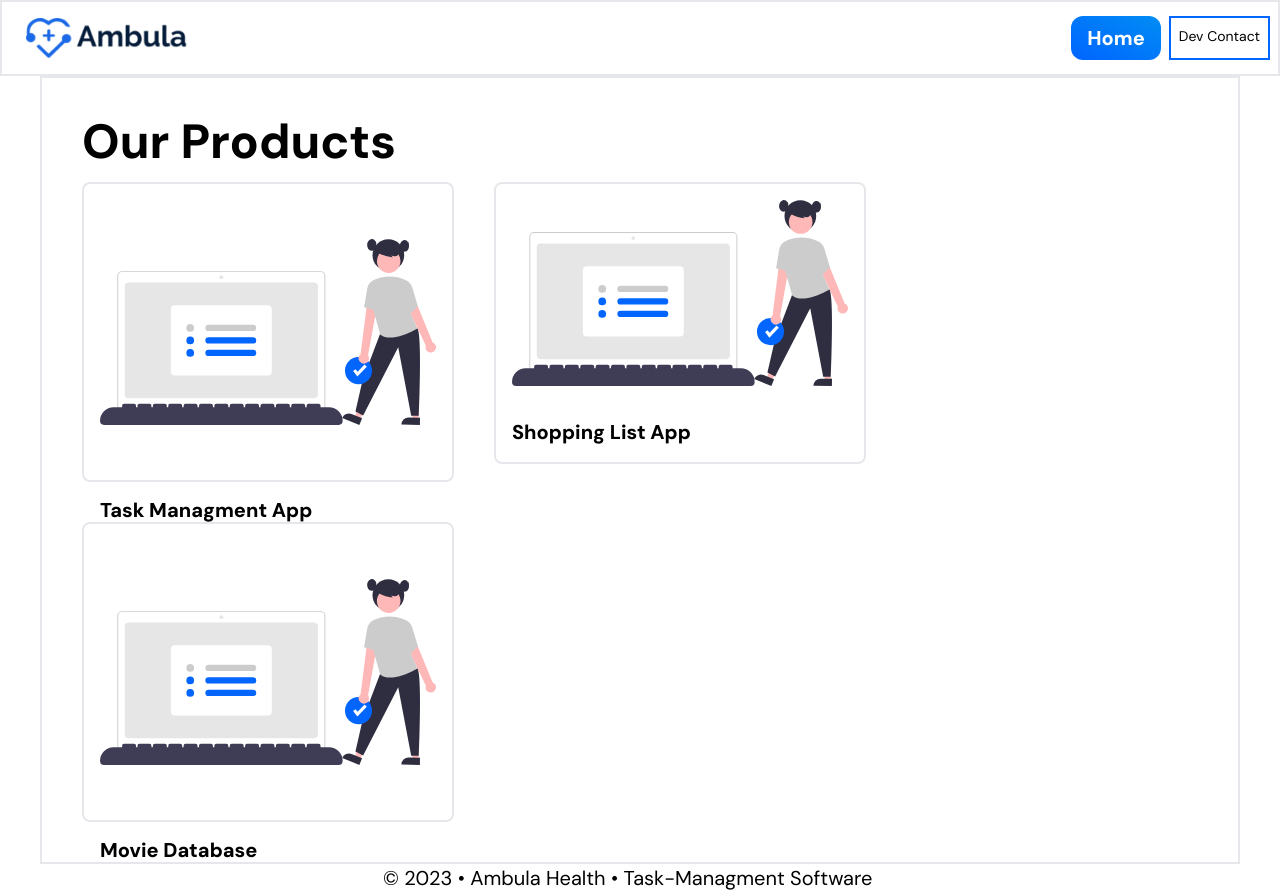
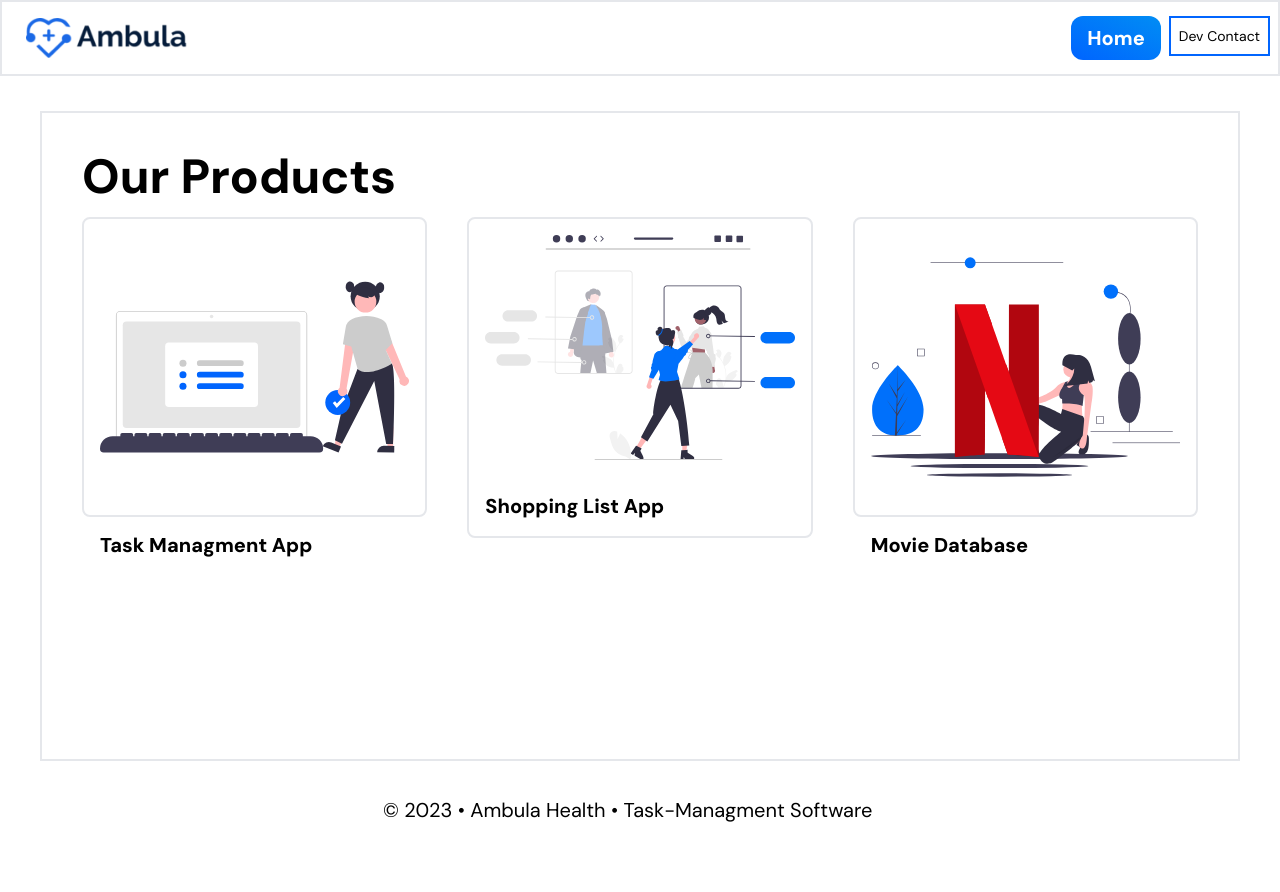
Before and after one commit to kunalshokeen051/ambula, a Next.js app: page /home in a window 1280 px wide. After the commit the page ends 824 px from the top, so only its background shows below. Built offline with nearby package versions, Linux system fonts and the light colour scheme.

Commit message:
minor changes

```diff
--- a/Components/Footer.js
+++ b/Components/Footer.js
@@ -6,7 +6,7 @@ const Footer = () => {
   const router = useRouter();
 
   return (
-    <div className='w-full bg-black/70 md:h-[80px] py-4 h-fit'>
+    <div className='w-full bg-slate-600 md:h-[80px] py-4 h-fit'>
       <div className="flex h-full items-center">
         <div className="flex md:flex-row flex-col items-center px-4 md:gap-10 gap-4 h-full w-1/2 text-white text-xl">
           <h3  onClick={() =>{router.push("/home")}} className='hover:text-blue cursor-pointer transition-all duration-300 '>Our Products</h3>
--- a/Components/Header.js
+++ b/Components/Header.js
@@ -20,9 +20,11 @@ const Header = () => {
     <div className="button text-xl" onClick={() =>{router.push('/home')}}>
     Home
     </div>
+    <a href="https://kunalshokeen.tech/" target='_blank' className="">
     <div className=' border-2 border-blue p-2 hover:bg-blue hover:text-white transition-all duration-300 ease-in rounded-xl text-sm md:text-xl' >
-      <a href="https://kunalshokeen.tech/" target='_blank' className="">Dev Contact</a>
+     Dev Contact
     </div>
+    </a>
     </div>
     </div>
   )
--- a/pages/about.js
+++ b/pages/about.js
@@ -6,7 +6,7 @@ const AboutUs = () => {
 const router = useRouter();
 
   return (
-    <div className="flex flex-col items-center justify-center py-10">
+    <div className="flex flex-col min-h-[calc(100vh-80px)] items-center justify-center py-10">
       <h2 className="text-3xl font-bold mb-4">About Us</h2>
       <div className="flex flex-col md:flex-row items-center justify-center space-y-8 md:space-y-0 md:space-x-16">
         <div className="max-w-xs">
--- a/pages/cs.js
+++ /dev/null
@@ -1,19 +0,0 @@
-import React from 'react'
-import { useRouter } from 'next/router';
-
-const ComingSoon = () => {
-
-    const router = useRouter();
-
-    return (
-        <div className='w-full flex bg-coming-soon bg-no-repeat bg-center justify-center items-center h-screen px-10'>
-            <div className="flex flex-col gap-4 text-2xl items-center justify-center">
-                <h1 className='text-8xl text-blue'>Coming Soon</h1>
-                We are Working on Our Product So we request you to kindly visit our Website after Some Time.
-                <div className="button"  onClick={() =>{router.push('/')}}>Go back to Homepage</div>
-            </div>
-        </div>
-    )
-}
-
-export default ComingSoon
--- a/pages/home.js
+++ b/pages/home.js
@@ -9,22 +9,22 @@ const Home = () => {
     <div className='w-full min-h-[calc(100vh-80px)] h-fit flex items-center px-10'>
       <div className="w-full min-h-[calc(100vh-150px)] h-fit border-2 p-10">
         <h1 className='text-5xl'>Our Products</h1>
-        <div className="flex mt-4 gap-10 md:flex-row flex-wrap flex-col">
+        <div className="flex mt-4 gap-10 md:flex-row flex-col">
           {/* {card start} */}
-          <div className="md:w-1/3 w-full h-[300px] rounded-lg duration-300 ease-in border-2 hover:scale-95 hover:bg-teal-200 hover:border-none" onClick={() =>{router.push('/todolist')}}>
+          <div className="md:w-1/3 w-full h-[300px] rounded-lg duration-300 ease-in border-2 hover:scale-95 hover:bg-blue/60 hover:border-none" onClick={() =>{router.push('/todolist')}}>
             <img src="/task.svg" alt="task" className='p-4 w-full md:h-full h-2/3' />
             <h3 className='text-xl font-semibold m-4' >Task Managment App</h3>
           </div>
           {/* {card END} */}
           {/* {card start} */}
-          <div className="md:w-1/3 w-full rounded-lg duration-300 ease-in h-fit border-2  hover:scale-95 hover:bg-teal-200 hover:border-none" onClick={() =>{router.push('/shoppingCart')}}>
-            <img src="/task.svg" alt="task" className='p-4 w-full md:h-full h-2/3' />
+          <div className="md:w-1/3 w-full rounded-lg duration-300 ease-in h-fit border-2  hover:scale-95 hover:bg-blue/60 hover:border-none" onClick={() =>{router.push('/shoppingCart')}}>
+            <img src="/shopping.svg" alt="task" className='p-4 w-full md:h-full h-2/3' />
             <h3 className='text-xl font-semibold m-4'>Shopping List App</h3>
           </div>
           {/* {card END} */}
           {/* {card start} */}
-          <div className="md:w-1/3 w-full rounded-lg duration-300 ease-in h-[300px] border-2  hover:scale-95 hover:bg-teal-200 hover:border-none" onClick={() =>{router.push('/movieDB')}}>
-            <img src="/task.svg" alt="task" className='p-4 w-full md:h-full h-2/3' />
+          <div className="md:w-1/3 w-full rounded-lg duration-300 ease-in h-[300px] border-2  hover:scale-95 hover:bg-blue/60 hover:border-none" onClick={() =>{router.push('/movieDB')}}>
+            <img src="/movie.svg" alt="task" className='p-4 w-full md:h-full h-2/3' />
             <h3 className='text-xl font-semibold m-4' >Movie Database</h3>
           </div>
           {/* {card END} */}
```
Also changed, not shown: public/movie.svg (added), public/shopping.svg (added).
